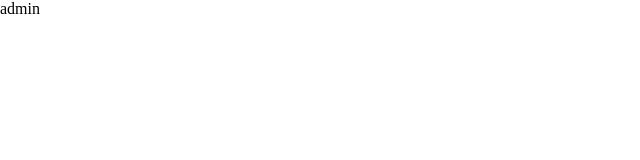
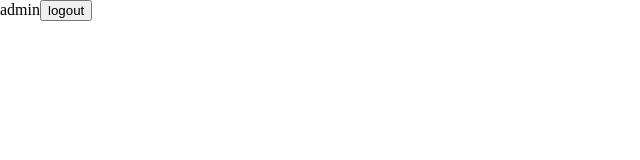
Before and after one commit to shravanbhandari524-lang/slfront, a React (Vite) app: page /admin in a window 1280 px wide. Shown: the top 160 px of the page, without its empty margins (0-640 px from the left). Built offline with nearby package versions, Linux system fonts and the light colour scheme.

Commit message:
added logout to the admin page

```diff
--- a/src/admin/Admin.jsx
+++ b/src/admin/Admin.jsx
@@ -1,3 +1,20 @@
+import { useNavigate } from "react-router-dom";
+import { useContext } from "react";
+import { Rcont } from "../context/Rcontext.jsx";
 export default function Admin() {
-  return <div>admin</div>;
+  const { setToken } = useContext(Rcont);
+  const navigate = useNavigate();
+  const handleLogout = async () => {
+    await fetch("http://localhost:8080/auth/logout", {
+      method: "POST",
+      credentials: "include", // ← needed to send the cookie so backend can clear it
+    });
+    setToken("");
+    navigate("/login");
+  };
+  return (
+    <div>
+      admin<button onClick={handleLogout}>logout</button>
+    </div>
+  );
 }
```
